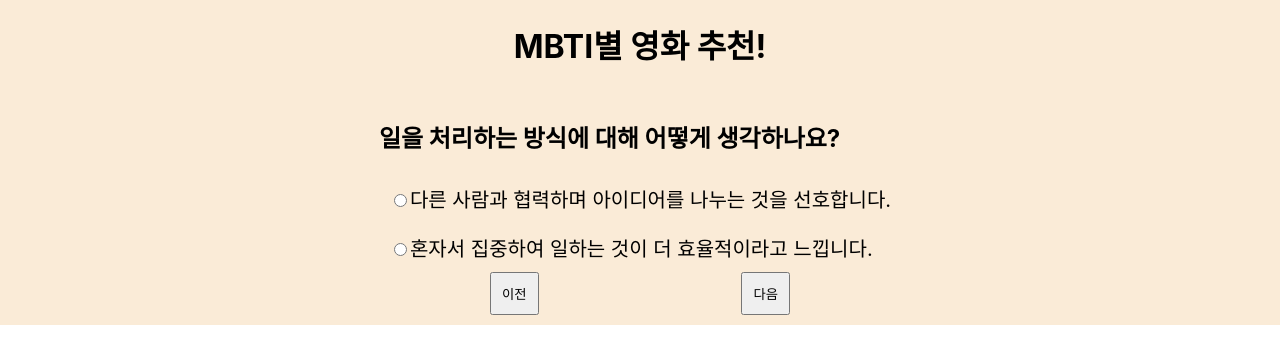
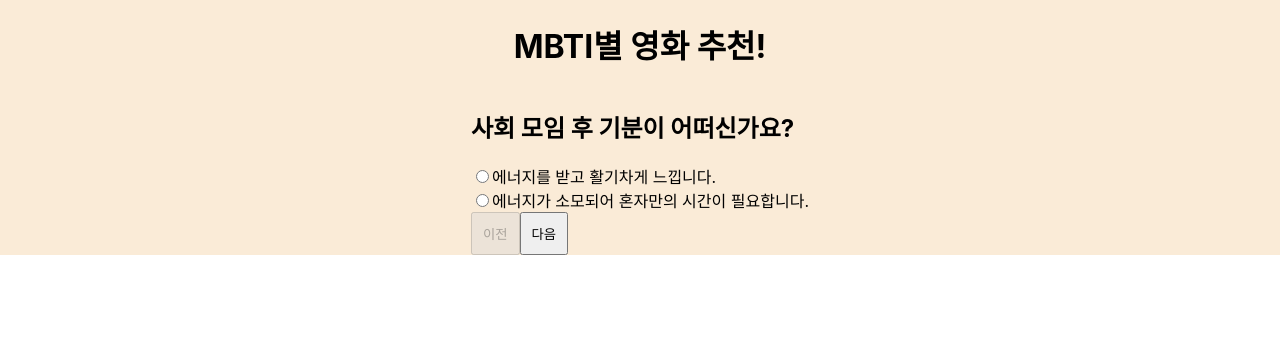
Before and after one commit to Hyun198/MBTI_MOVIE, a React (Create React App) app: page / in a window 1280 px wide. Both pictures are taken after a click on the button "테스트 하고 영화 추천 받기!". Shown: the top 364 px of the page. Built offline with nearby package versions, Linux system fonts and the light colour scheme.

Commit message:
문제 로직 수정(다음버튼, 이전버튼)

```diff
--- /dev/null
+++ b/src/page/Movie/Movies.jsx
@@ -0,0 +1,9 @@
+import React from 'react'
+
+const Movies = () => {
+    return (
+        <div>Movies</div>
+    )
+}
+
+export default Movies
--- a/src/page/Quiz/Quiz.jsx
+++ b/src/page/Quiz/Quiz.jsx
@@ -1,14 +1,8 @@
-import React, { useState, useEffect } from 'react'
+import React, { useState } from 'react'
 import questions from '../../questions'
 import './Quiz.style.css'
+import Movies from '../Movie/Movies'
 
-const Quiz = () => {
-    //이전으로 돌아가서 문제에 대한 답변이 바뀌면 count객체 수정 필요
-
-
-    /* questions.forEach(question => (
-        console.log(question.choices)
-    )) */
 const shuffleArray = (array) => {
     return array
         .map((item) => ({ item, sort: Math.random() }))
@@ -16,143 +10,109 @@ const Quiz = () => {
         .map(({ item }) => item);
 };
 
+const Quiz = () => {
+    const [currentQuestionIndex, setCurrentQuestionIndex] = useState(0); // 현재 문제의 인덱스
+    const [selectedChoice, setSelectedChoice] = useState({}); // 각 문제에 대한 선택된 답 저장
+    const [counts, setCounts] = useState({
+        E: 0, I: 0, S: 0, N: 0, T: 0, F: 0, J: 0, P: 0,
+    }); // 각 타입의 count 저장
+    const [isFinished, setIsFinished] = useState(false); // 퀴즈 완료 여부
 
+    const currentQuestion = questions[currentQuestionIndex]; // 현재 문제 가져오기
 
-    const [selectedChoice, setSelectedChoice] = useState({});
-
-    const [currentQuestionIndex, setCurrentQuestionIndex] = useState(0);
-    const [shuffledQuestions, setShuffledQuestions] = useState([]);
-    const [counts, setCounts] = useState({
-        E: 0,
-        I: 0,
-        S: 0,
-        N: 0,
-        T: 0,
-        F: 0,
-        J: 0,
-        P: 0,
-    });
-
-    const [isFinished, setIsFinished] = useState(false);
-    const [Mbti, setMbti] = useState("");
-
-
-
+    // 답변을 선택할 때 실행되는 함수
     const handle_Choice_Change = (event) => {
         const selectedType = currentQuestion.choices[event.target.value].type;
-        setSelectedChoice(selectedType);
-        /* console.log(selectedType) */
-    }
 
-    const handle_Prev_Question = () => {
-        if (currentQuestionIndex > 0) {
-            setCurrentQuestionIndex(prevIndex =>
-                prevIndex - 1
-            );
-        }
-    }
+        // 선택한 답을 저장하고, 이전에 선택한 답을 수정
+        setSelectedChoice(prevChoices => ({
+            ...prevChoices,
+            [currentQuestionIndex]: selectedType,
+        }));
+    };
 
+    // 다음 버튼 클릭 시 실행되는 함수
+    const handle_Next_Question = () => {
+        const currentSelectedChoice = selectedChoice[currentQuestionIndex]; // 현재 선택된 답
 
-    const handle_Next_Question = () => {
-        if (selectedChoice) {
+        if (currentSelectedChoice) {
+            // 선택된 타입의 카운트를 1 증가
             setCounts(prevCounts => ({
                 ...prevCounts,
-                [selectedChoice]: prevCounts[selectedChoice] + 1,
+                [currentSelectedChoice]: prevCounts[currentSelectedChoice] + 1,
             }));
 
-
-            if (currentQuestionIndex === shuffledQuestions.length - 1) {
-                setIsFinished(true);
-                show_mbti();
+            // 마지막 문제인지 체크
+            if (currentQuestionIndex === questions.length - 1) {
+                setIsFinished(true); // 퀴즈가 끝났으면 결과 창으로 이동
             } else {
-                setCurrentQuestionIndex(prevIndex =>
-                    prevIndex + 1
-                );
+                setCurrentQuestionIndex(prevIndex => prevIndex + 1); // 다음 문제로 이동
             }
+        } else {
+            alert("답변을 하나 선택해주세요!"); // 답변을 선택하지 않았으면 경고
         }
     };
 
-    const show_mbti = () => {
-        const mbti = [
-            counts.E >= counts.I ? "E" : "I",
-            counts.S >= counts.N ? "S" : "N",
-            counts.T >= counts.F ? "T" : "F",
-            counts.J >= counts.P ? "J" : "P",
-        ].join("");
+    // 이전 버튼 클릭 시 실행되는 함수
+    const handle_Previous_Question = () => {
+        const currentSelectedChoice = selectedChoice[currentQuestionIndex]; // 현재 선택된 답
 
-        setMbti(mbti);
+        if (currentSelectedChoice) {
+            // 선택된 타입의 카운트를 1 감소
+            setCounts(prevCounts => ({
+                ...prevCounts,
+                [currentSelectedChoice]: prevCounts[currentSelectedChoice] - 1,
+            }));
         }
 
-    const GoTo_Home = () => {
-        window.location.href = "/";
+        // 이전 문제로 이동
+        setCurrentQuestionIndex(prevIndex => (prevIndex > 0 ? prevIndex - 1 : prevIndex));
+    };
+
+    // MBTI 결과 계산 후 보여주는 함수
+    const show_mbti = () => {
+        // counts 객체에서 가장 큰 값을 찾고, 그에 따른 MBTI 결과를 보여주는 로직
+        const mbti = `${counts.E >= counts.I ? 'E' : 'I'}
+        ${counts.S >= counts.N ? 'S' : 'N'}
+        ${counts.T >= counts.F ? 'T' : 'F'}
+        ${counts.J >= counts.P ? 'J' : 'P'}`;
+        return (<div>
+            당신의 MBTI는: {mbti} 입니다.
+            <a href="/">홈으로</a>
+            <Movies />
+        </div>)
+    };
+
+    // 퀴즈가 끝나면 결과 화면을 보여줍니다
+    if (isFinished) {
+        return show_mbti();
     }
-
-
-    useEffect(() => {
-        const shuffled = shuffleArray(questions);
-        setShuffledQuestions(shuffled);
-
-    }, [])
-
-    const currentQuestion = shuffledQuestions[currentQuestionIndex];
-
-
-    useEffect(() => {
-        console.log(counts);
-    }, [counts])
-
 
     return (
         <div>
-            {isFinished ? (
-                <div>
-                    테스트가 끝났습니다!
-                    <ul>
-                        {Object.entries(counts).map(([key, value]) => (
-                            <li key={key}>
-                                {key}: {value}
-                            </li>
-                        ))}
-                        <p>{Mbti}</p>
-                    </ul>
-                    <button onClick={GoTo_Home}>처음으로</button>
-
-                </div>
-            ) : (
-
-                currentQuestion ? (
-                    <div className="quiz-container" >
             <h2>{currentQuestion.question}</h2>
+            <form>
                 {Object.entries(currentQuestion.choices).map(([key, choice]) => (
-                            <div className="quiz-radio" key={key}>
+                    <div key={key}>
                         <label>
                             <input
                                 type="radio"
-                                        name="choice"
-                                        value={key}
-                                        checked={selectedChoice === choice.type}
-                                        onChange={handle_Choice_Change}
+                                name={`question-${currentQuestionIndex}`}
+                                value={key} // choice의 key 값
+                                onChange={handle_Choice_Change} // 답변 선택 시 함수 호출
+                                checked={selectedChoice[currentQuestionIndex] === choice.type} // 선택된 값 유지
                             />
                             {choice.label}
                         </label>
                     </div>
-                        ))
-                        }
-                        <div className="buttons">
-                            <button onClick={handle_Prev_Question}>이전</button>
+                ))}
+            </form>
+            <div>
+                <button onClick={handle_Previous_Question} disabled={currentQuestionIndex === 0}>이전</button>
                 <button onClick={handle_Next_Question}>다음</button>
             </div>
-
-
-                    </div >
-                ) : (
-                    <p>로딩중...</p> // 아직 질문이 준비되지 않았을 때 로딩 메시지 출력
-                )
-            )
-            }
-
         </div>
-    )
-}
+    );
+};
 
 export default Quiz
```
Also changed, not shown: src/component/api.js (added, +17 -0 lines), 2 other files (tests, documents, lock files or other folders). Lines whose indentation alone changed are shown as unchanged.
